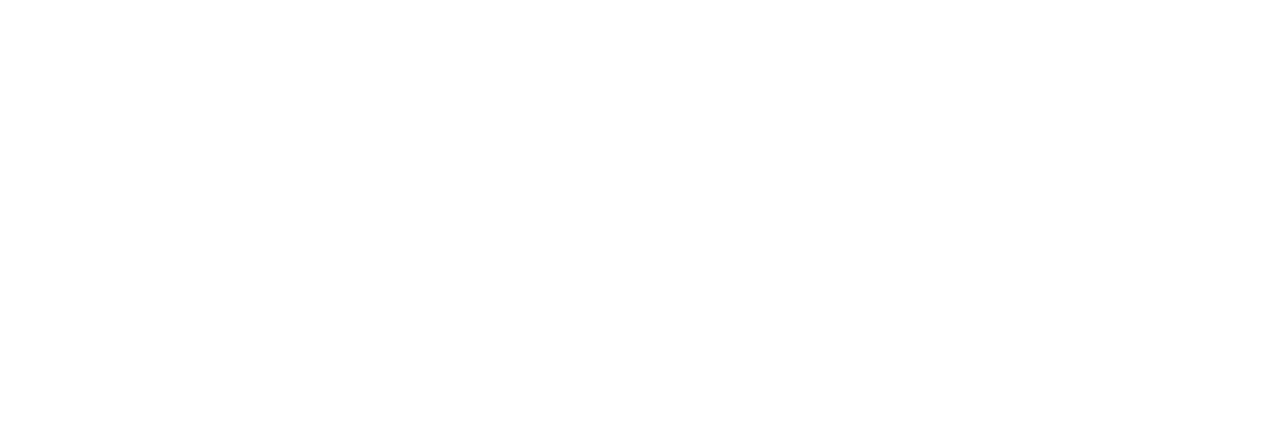
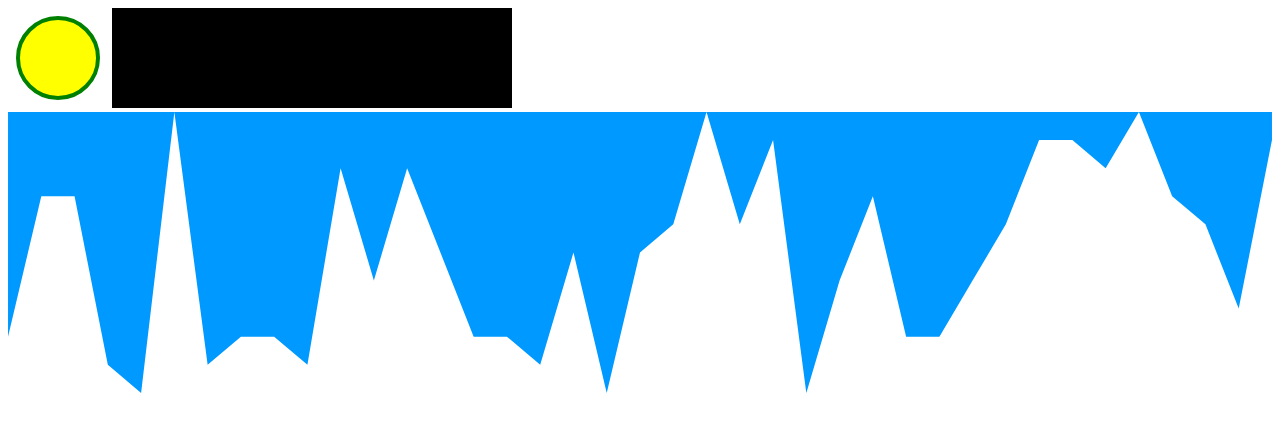
Before and after one commit to Kreshnik777/niki, a plain HTML site: page day9/day9.html in a window 1280 px wide. Drawn offline with Linux system fonts and the light colour scheme.

Commit message:
Update day9.html

```diff
--- a/day9/day9.html
+++ b/day9/day9.html
@@ -7,9 +7,19 @@
 </head>
 <body>
 
+<svg width="100" height="100">
+    <circle cx="50" cy="50" r="40" stroke="green" stroke-width="4" fill="yellow"></circle>
+</svg>
+
+<svg width="400" height="100">
+     <rect width="400" height="100" style="fill: blue rgb(0, 0, 255); stroke-width:10; stroke:rgb(0, 0, 0) rgb(0, 0, 0);"></rect>
+
+
+   </svg>
 
 
 
+   <svg xmlns="http://www.w3.org/2000/svg" viewBox="0 0 1440 320"><path fill="#0099ff" fill-opacity="1" d="M0,256L37.9,96L75.8,96L113.7,288L151.6,320L189.5,0L227.4,288L265.3,256L303.2,256L341.1,288L378.9,64L416.8,192L454.7,64L492.6,160L530.5,256L568.4,256L606.3,288L644.2,160L682.1,320L720,160L757.9,128L795.8,0L833.7,128L871.6,32L909.5,320L947.4,192L985.3,96L1023.2,256L1061.1,256L1098.9,192L1136.8,128L1174.7,32L1212.6,32L1250.5,64L1288.4,0L1326.3,96L1364.2,128L1402.1,224L1440,32L1440,0L1402.1,0L1364.2,0L1326.3,0L1288.4,0L1250.5,0L1212.6,0L1174.7,0L1136.8,0L1098.9,0L1061.1,0L1023.2,0L985.3,0L947.4,0L909.5,0L871.6,0L833.7,0L795.8,0L757.9,0L720,0L682.1,0L644.2,0L606.3,0L568.4,0L530.5,0L492.6,0L454.7,0L416.8,0L378.9,0L341.1,0L303.2,0L265.3,0L227.4,0L189.5,0L151.6,0L113.7,0L75.8,0L37.9,0L0,0Z"></path></svg>
 
 
 </body>
```
